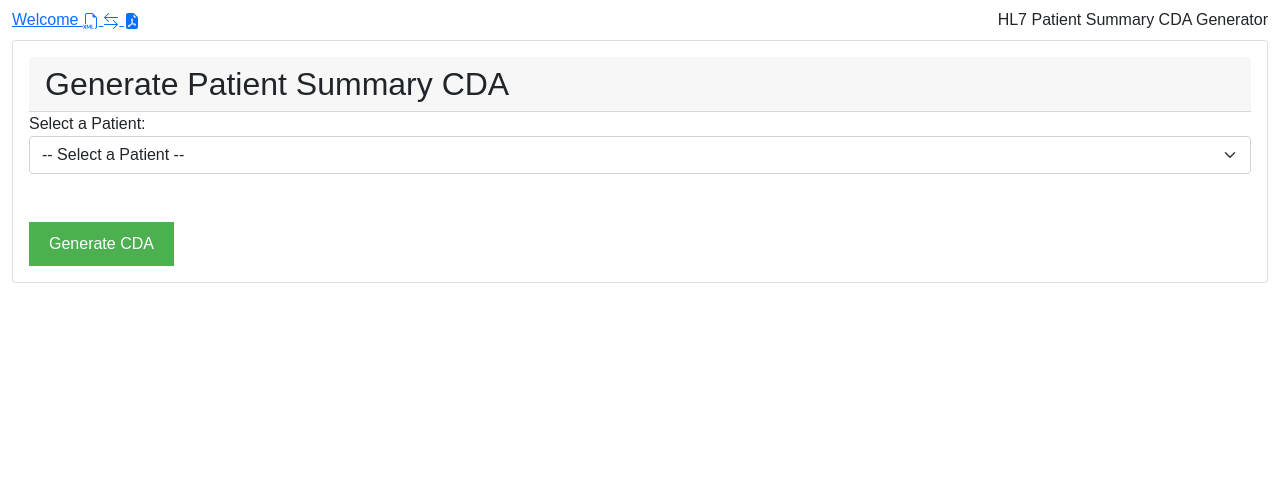
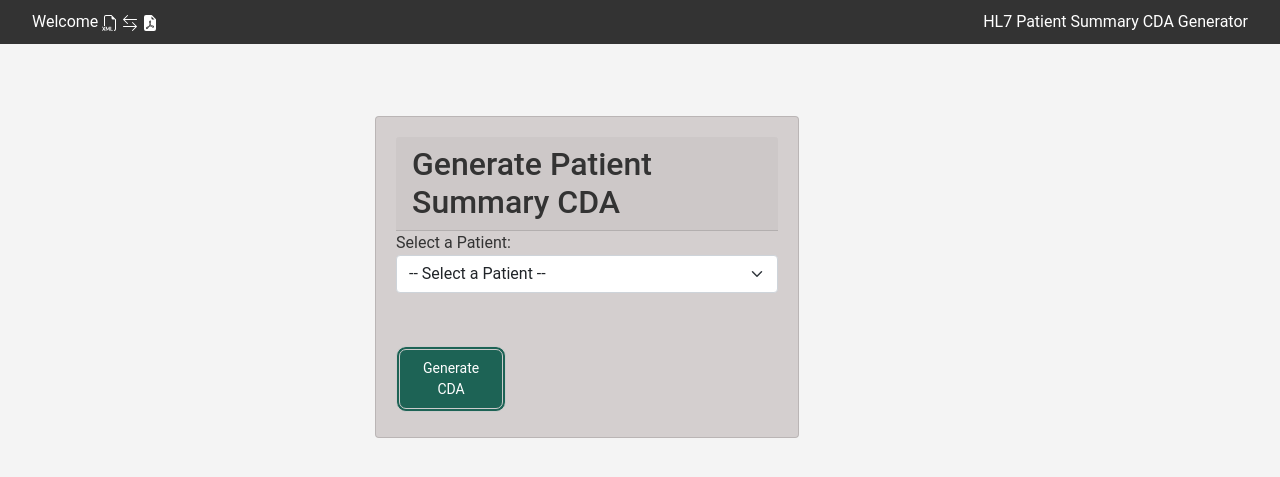
Before and after one commit to ddeveloper72/ps-cda-builder, a Flask app: template templates/index.html in a window 1280 px wide. Shown: the top 477 px of the page. Run offline with Flask 3, Linux system fonts and the light colour scheme; the template is opened without the code that fills it, so the values that code supplies are empty; parts of the project's set-up code (start-up, migrations or seed data) failed here and were passed over.

Commit message:
Refactor CSS styles for improved user experience

```diff
--- a/static/css/styles.css
+++ b/static/css/styles.css
@@ -1,32 +1,119 @@
+/* Base styles */
+* {
+  margin: 0;
+  padding: 0;
+}
+
+html {
+  box-sizing: border-box;
+  font-size: 100%;
+}
+
+*,
+*:before,
+*:after {
+  box-sizing: inherit;
+}
+
 body {
-  font-family: Arial, sans-serif;
+  font-family: 'Roboto', sans-serif;
+  font-weight: 400;
+  line-height: 1.5;
+  color: #333;
+  background-color: #f4f4f4;
 }
-.container {
-  max-width: 600px;
+
+/* Layout styles */
+main {
+  margin-top: 4.5rem;
+}
+
+.container-fluid {
+  display: flex;
+  justify-content: center;
+  margin-left: auto;
+  margin-right: auto;
+}
+
+.card {
+  width: 80%;
+  background-color: #d4cfcf;
+  margin-bottom: 20px;
+}
+
+.card-body {
+  padding: 20px;
+  flex-direction: column;
+}
+
+
+.button,
+.button-link {
+  display: inline-block;
+  background-color: #1d6355;
+  border-radius: 10px;
+  border: 4px double #cccccc;
+  color: #ffffff;
+  text-align: center;
+  font-size: 14px;
+  padding: 8px 8px;
+  width: 110px;
+  transition: all 0.5s;
+  cursor: pointer;
+  margin: 5px 0px;
+}
+
+.button:hover,
+.button-link:hover {
+  background-color: #555;
+}
+
+/* Navbar styling */
+.navbar {
+  display: block;
   margin: 0 auto;
-  padding: 20px;
+  align-self: stretch;
+  padding: 10px 20px;
+  background-color: #333;
+  text-decoration: none;
 }
-table {
-  width: 100%;
-  border-collapse: collapse;
-  margin-top: 20px;
-}
-th,
-td {
-  border: 1px solid #ddd;
-  padding: 8px;
+
+.navbar a {
+  color: #fff;
+  font-size: 16px;
+  text-decoration: none;
+  float: left;
   text-align: left;
 }
-th {
-  background-color: #f4f4f4;
+
+.navbar-container {
+  display: flex;
+  justify-content: center;
+  width: 100%;
 }
-.button {
-  background-color: #4caf50;
-  color: white;
-  padding: 10px 20px;
-  border: none;
-  cursor: pointer;
+
+.navbar-text {
+  text-align: center;
+  color: #fff;
 }
-.button:hover {
-  background-color: #45a049;
+
+/* Navbar media query */
+@media (max-width: 958px) {
+  .navbar {
+    margin: 0;
+  }
+
+  .navbar a svg {
+    font-size: 16px;
+  }
+
+  .navbar-container {
+    display: flex;
+    justify-content: center;
+    width: 100%;
+  }
+
+  .navbar-text {
+    display: none;
+  }
 }
```
